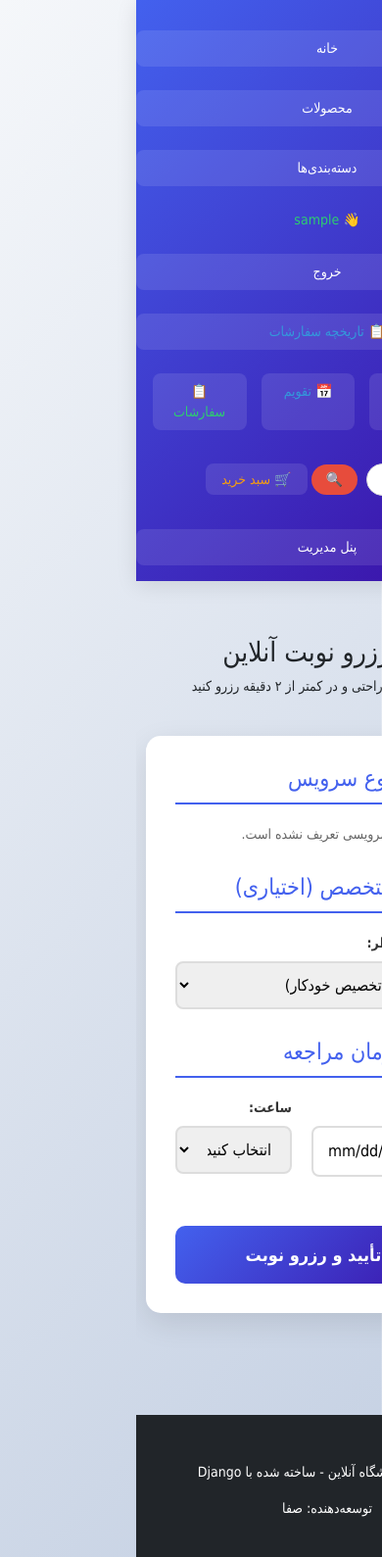
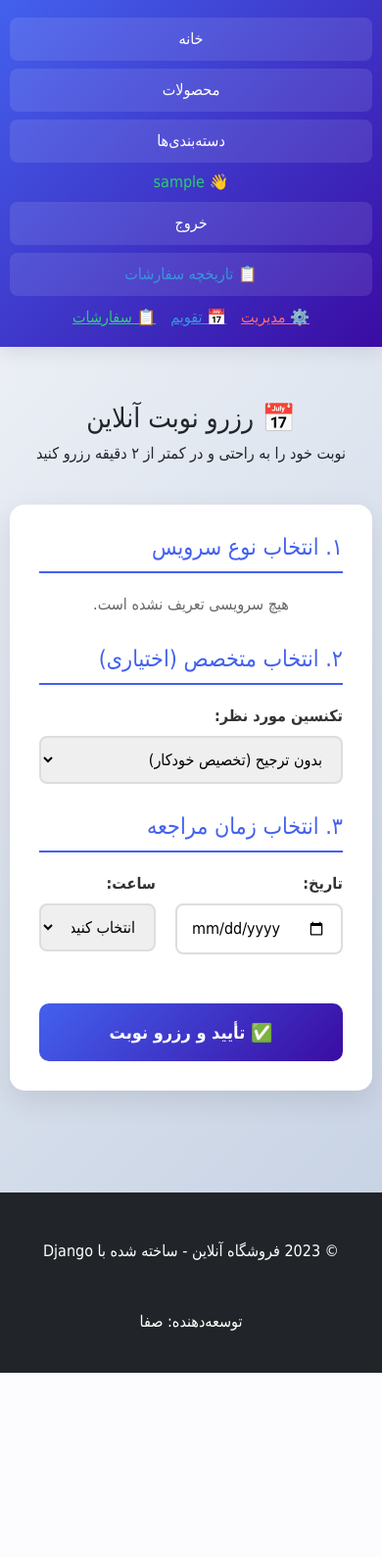
Before and after one commit to safa666DARK/online-shop-django, a Django app: page /appointments/book/ in a window 390 px wide; the page is wider, and only the part inside the window is pictured. Shown: the top 1589 px of that part at 98% size. After the commit the page ends 1401 px from the top of that part, so only its background shows below. Run offline with Django 4.2, Linux system fonts and the light colour scheme; the visitor is signed in with stand-in values (Sample User, id 1); data that the repository does not hold is empty.

Commit message:
Improve mobile responsiveness and clean up base template

```diff
--- a/shop/templates/shop/base.html
+++ b/shop/templates/shop/base.html
@@ -28,7 +28,7 @@
             min-height: 100vh;
         }
 
-        /* استایل‌های اصلی navbar (همان کد فعلی) */
+        /* نوار منو */
         .navbar {
             background: linear-gradient(135deg, var(--primary), var(--secondary));
             padding: 1rem 0;
@@ -51,74 +51,7 @@
             display: flex;
             align-items: center;
             gap: 1.5rem;
-        }
-
-        /* این بخش جدید: Media Query برای موبایل */
-        @media (max-width: 768px) {
-            .nav-container {
-                flex-direction: column;
-                padding: 10px;
-            }
-
-            .nav-links {
-                flex-direction: column;
-                width: 100%;
-                gap: 0.5rem;
-                margin-top: 15px;
-            }
-
-            .nav-links a {
-                width: 100%;
-                text-align: center;
-                padding: 12px;
-                border-radius: 8px;
-                background: rgba(255,255,255,0.1);
-            }
-
-            /* برای نمایش بهتر جستجو در موبایل */
-            .nav-links form {
-                width: 100%;
-                margin: 10px 0;
-            }
-
-            .nav-links input[type="text"] {
-                width: 100%;
-            }
-        }
-
-        @media (max-width: 480px) {
-            body {
-                font-size: 14px;
-            }
-
-            .content {
-                padding: 0 10px;
-                margin: 1rem auto;
-            }
-
-            .hero h1 {
-                font-size: 1.5rem;
-            }
-
-            .hero p {
-                font-size: 1rem;
-            }
-        }
-
-        .logo {
-            color: white;
-            font-size: 1.8rem;
-            font-weight: bold;
-            text-decoration: none;
-            display: flex;
-            align-items: center;
-            gap: 10px;
-        }
-
-        .nav-links {
-            display: flex;
-            align-items: center;
-            gap: 1.5rem;
+            flex-wrap: wrap;
         }
 
         .nav-links a {
@@ -135,6 +68,16 @@
             transform: translateY(-2px);
         }
 
+        .logo {
+            color: white;
+            font-size: 1.8rem;
+            font-weight: bold;
+            text-decoration: none;
+            display: flex;
+            align-items: center;
+            gap: 10px;
+        }
+
         .content {
             max-width: 1200px;
             margin: 2rem auto;
@@ -146,8 +89,8 @@
             color: white;
             padding: 3rem 0 1.5rem;
             margin-top: 4rem;
-            text-align: center; /* برای اینکه وسط بیفته */
-            width: 100%; /* این خط رو اضافه کن */
+            text-align: center;
+            width: 100%;
         }
 
         .footer-content {
@@ -157,10 +100,10 @@
             display: grid;
             grid-template-columns: repeat(auto-fit, minmax(250px, 1fr));
             gap: 2rem;
-            justify-content: center; /* برای اینکه وسط بیفته*/
+            justify-content: center;
         }
 
-        /* دکمه‌های مدرن */
+        /* دکمه‌ها */
         .btn {
             display: inline-block;
             padding: 0.6rem 1.5rem;
@@ -200,8 +143,42 @@
             margin: 30px 0;
         }
 
-        /* تنظیمات کلی برای موبایل */
+        /* ===== تنظیمات موبایل ===== */
         @media (max-width: 768px) {
+            .navbar {
+                padding: 0.5rem 0;
+                position: relative; /* sticky رو برمیداریم */
+            }
+
+            .nav-container {
+                flex-direction: column;
+                padding: 10px;
+            }
+
+            .nav-links {
+                flex-direction: column;
+                width: 100%;
+                gap: 0.5rem;
+                max-height: 300px;
+                overflow-y: auto;
+            }
+
+            .nav-links a {
+                width: 100%;
+                text-align: center;
+                padding: 10px;
+                background: rgba(255,255,255,0.1);
+            }
+
+            .nav-links form {
+                width: 100%;
+                margin: 5px 0;
+            }
+
+            .nav-links input[type="text"] {
+                width: 100%;
+            }
+
             .content {
                 padding: 0 10px;
                 margin: 1rem auto;
@@ -209,28 +186,32 @@
                 overflow-x: hidden;
             }
 
-            /* برای جدول‌ها */
             table {
                 display: block;
                 overflow-x: auto;
                 white-space: nowrap;
             }
 
-            /* برای تصاویر */
             img {
                 max-width: 100%;
                 height: auto;
             }
 
-            /* برای کارت‌ها */
             .card, .product-card {
                 width: 100% !important;
                 margin: 10px 0 !important;
             }
 
-            /* برای فرم‌ها */
             input, select, textarea {
                 max-width: 100%;
+            }
+
+            .hero h1 {
+                font-size: 1.5rem;
+            }
+
+            .hero p {
+                font-size: 1rem;
             }
         }
     </style>
@@ -239,10 +220,12 @@
 <body>
     <!-- نوار منو -->
     <nav class="navbar">
+        <div class="nav-container">
             <div class="nav-links">
                 <a href="{% url 'shop:home' %}">خانه</a>
                 <a href="{% url 'shop:product_list' %}">محصولات</a>
                 <a href="{% url 'shop:category_list' %}">دسته‌بندی‌ها</a>
+
                 {% if user.is_authenticated %}
                     <span style="color: #2ecc71;">👋 {{ user.username }}</span>
                     <a href="{% url 'logout' %}">خروج</a>
@@ -251,58 +234,28 @@
                 {% endif %}
 
                 {% if user.is_authenticated %}
-                <a href="{% url 'shop:order_history' %}" style="color: #3498db;">
-                    📋 تاریخچه سفارشات
-                </a>
-            {% endif %}
-
-            {% if user.is_staff or user.is_superuser %}
-            <li class="nav-item dropdown">
-                {% if user.is_staff or user.is_superuser %}
-                    <div style="display: inline-flex; gap: 15px; margin-right: 20px;">
-                        <a href="/admin/" style="color: #ff6b6b; font-weight: bold; text-decoration: none;">
-                            ⚙️ مدیریت
-                        </a>
-                        <a href="{% url 'appointments:calendar' %}" style="color: #3498db; text-decoration: none;">
-                            📅 تقویم
-                        </a>
-                        <a href="{% url 'shop:order_history' %}" style="color: #2ecc71; text-decoration: none;">
-                            📋 سفارشات
-                        </a>
-                    </div>
-                {% endif %}
-                <div class="dropdown-menu" aria-labelledby="adminDropdown">
-                    <a class="dropdown-item" href="{% url 'appointments:calendar' %}">
-                        📅 تقویم نوبت‌ها
-                    </a>
-                    <a class="dropdown-item" href="/admin/">
-                        ⚙️ پنل ادمین
-                    </a>
-                    <div class="dropdown-divider"></div>
-                    <a class="dropdown-item" href="#">
-                        👥 مدیریت کاربران
-                    </a>
-                    <a class="dropdown-item" href="#">
-                        📊 گزارش‌ها
-                    </a>
-                </div>
-            </li>
+                    <a href="{% url 'shop:order_history' %}" style="color: #3498db;">📋 تاریخچه سفارشات</a>
                 {% endif %}
 
                 <!-- فرم جستجو -->
-            <form action="{% url 'shop:search' %}" method="get" style="display: inline; margin-right: 10px;">
+                <form action="{% url 'shop:search' %}" method="get" style="display: inline;">
                     <input type="text" name="q" placeholder="جستجوی محصول..."
-                       style="padding: 5px 10px; border: 1px solid #ddd; border-radius: 20px; width: 150px;">
+                           style="padding: 5px 10px; border: 1px solid #ddd; border-radius: 20px;">
                     <button type="submit"
-                        style="padding: 5px 15px; background: #e74c3c; color: white; border: none; border-radius: 20px; margin-right: 5px; cursor: pointer;">
-                    🔍
-                </button>
-                <a href="{% url 'shop:cart_detail' %}" style="color: #f39c12;">
-                    🛒 سبد خرید
-                </a>
+                            style="padding: 5px 15px; background: #e74c3c; color: white; border: none; border-radius: 20px; cursor: pointer;">🔍</button>
                 </form>
 
-            <a href="/admin/">پنل مدیریت</a>
+                <a href="{% url 'shop:cart_detail' %}" style="color: #f39c12;">🛒 سبد خرید</a>
+                <a href="/admin/">⚙️ پنل مدیریت</a>
+            </div>
+
+            {% if user.is_staff or user.is_superuser %}
+            <div style="display: flex; gap: 15px; margin-top: 10px;">
+                <a href="/admin/" style="color: #ff6b6b;">⚙️ مدیریت</a>
+                <a href="{% url 'appointments:calendar' %}" style="color: #3498db;">📅 تقویم</a>
+                <a href="{% url 'shop:order_history' %}" style="color: #2ecc71;">📋 سفارشات</a>
+            </div>
+            {% endif %}
         </div>
     </nav>
 
@@ -314,13 +267,15 @@
 
     <!-- فوتر -->
     <div class="footer">
+        <div class="footer-content">
             <p>© 2023 فروشگاه آنلاین - ساخته شده با Django</p>
             <p>توسعه‌دهنده: صفا</p>
+        </div>
     </div>
 
     {% block extra_js %}{% endblock %}
 
     <!-- Bootstrap JS -->
-<   script src="https://cdn.jsdelivr.net/npm/bootstrap@5.3.0/dist/js/bootstrap.bundle.min.js"></script>
+    <script src="https://cdn.jsdelivr.net/npm/bootstrap@5.3.0/dist/js/bootstrap.bundle.min.js"></script>
 </body>
 </html>
```
Lines whose indentation alone changed are shown as unchanged.
